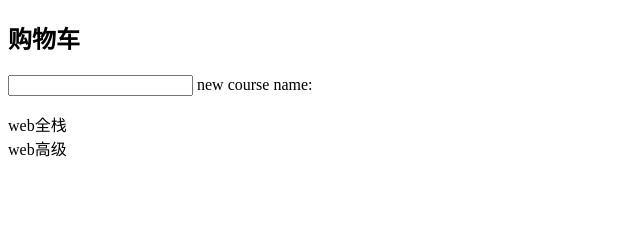
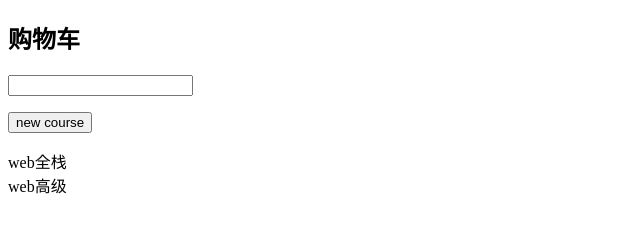
Before and after one commit to thinkerr24/learnVue, a plain HTML site: page helloworld/cart.html in a window 1280 px wide. Shown: the whole page, without its empty margins (0-640 px from the left). Drawn offline with Linux system fonts and the light colour scheme.

Commit message:
v-on基本用法:事件处理

```diff
--- a/helloworld/cart.html
+++ b/helloworld/cart.html
@@ -21,8 +21,15 @@
         </h2>
         <!-- v-model输入绑定(可以通过F12控制台app._data.course 取值或者赋值) -->
         <p>
-            <input type="text" v-model="course">
-            <span>new course name:{{course}}</span>
+            <!--
+                 keydown.enter表示"按下回车"这一事件
+                 具体可参考:https://cn.vuejs.org/v2/guide/events.html#按键修饰符
+             -->
+            <input type="text" v-model="course" v-on:keydown.enter="addCourse">
+        </p>
+        <!-- v-on:(简写@)事件处理 -->
+        <p>
+            <button @click="addCourse">new course</button>
         </p>
         <!-- v-for列表渲染 -->
         <div v-for="c in courses" :key="c">
@@ -44,6 +51,14 @@
                     course: ''
                 }
             },
+            methods: {
+                addCourse() {
+                    // 1. 添加course到数组
+                    this.courses.push(this.course);
+                    // 2. 清空course
+                    this.course = '';
+                }
+            }
         });
     </script>
 </body>
```
